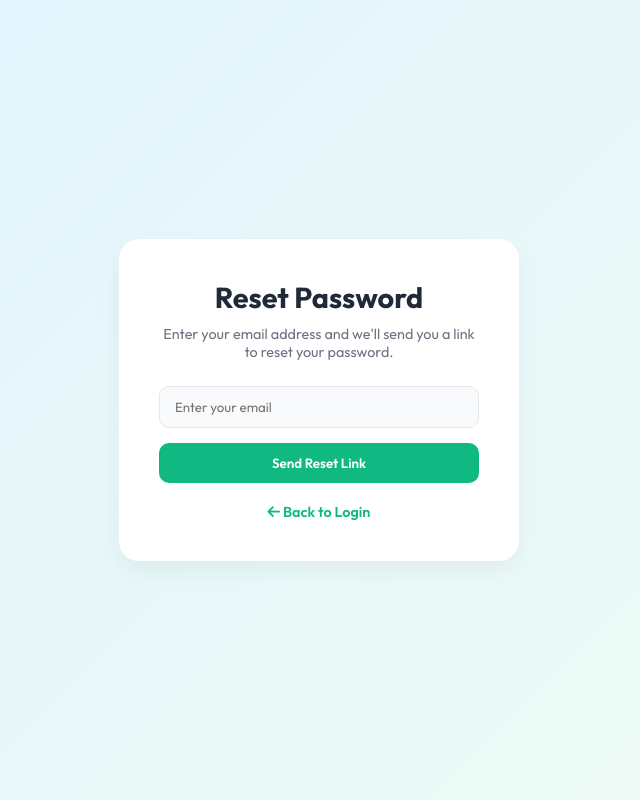
After one commit to AmalDamy/ShareMyRide, a PHP site: page /sharemyride/forgot_password.php in a window 1280 px wide. The commit adds this page. Shown: the whole page, without its empty margins (321-961 px from the left). Run offline with PHP 8.4, Linux system fonts and the light colour scheme.

Commit message:
login updated

```diff
--- /dev/null
+++ b/forgot_password.php
@@ -0,0 +1,146 @@
+<?php
+require_once 'config.php';
+?>
+<!DOCTYPE html>
+<html lang="en">
+<head>
+    <meta charset="UTF-8">
+    <meta name="viewport" content="width=device-width, initial-scale=1.0">
+    <title>Forgot Password - ShareMyRide</title>
+    <link href="https://fonts.googleapis.com/css2?family=Outfit:wght@300;400;600;700&display=swap" rel="stylesheet">
+    <link rel="stylesheet" href="https://cdnjs.cloudflare.com/ajax/libs/font-awesome/6.4.0/css/all.min.css">
+    <style>
+        :root {
+            --primary: #10b981;
+            --primary-dark: #059669;
+            --text: #1f2937;
+        }
+        * { box-sizing: border-box; margin: 0; padding: 0; font-family: 'Outfit', sans-serif; }
+        body {
+            background-image: linear-gradient(135deg, #e0f2fe 0%, #f0fdf4 100%);
+            height: 100vh;
+            display: flex;
+            justify-content: center;
+            align-items: center;
+            padding: 20px;
+        }
+        .card {
+            background: #fff;
+            padding: 40px;
+            border-radius: 20px;
+            box-shadow: 0 10px 25px rgba(0,0,0,0.05);
+            width: 100%;
+            max-width: 400px;
+            text-align: center;
+        }
+        h1 { font-size: 1.8rem; margin-bottom: 10px; color: var(--text); }
+        p { color: #6b7280; font-size: 0.9rem; margin-bottom: 25px; }
+        input {
+            width: 100%;
+            padding: 12px 15px;
+            margin-bottom: 15px;
+            border: 1px solid #e5e7eb;
+            border-radius: 10px;
+            outline: none;
+            background: #f9fafb;
+        }
+        button {
+            width: 100%;
+            padding: 12px;
+            background: var(--primary);
+            color: #fff;
+            border: none;
+            border-radius: 10px;
+            font-weight: 600;
+            cursor: pointer;
+            transition: background 0.3s;
+        }
+        button:hover { background: var(--primary-dark); }
+        .back-link {
+            display: block;
+            margin-top: 20px;
+            color: var(--primary);
+            text-decoration: none;
+            font-size: 0.9rem;
+            font-weight: 600;
+        }
+        .alert {
+            padding: 10px;
+            border-radius: 8px;
+            margin-bottom: 20px;
+            font-size: 0.85rem;
+            display: none;
+        }
+        .alert-success { background: #d1fae5; color: #065f46; }
+        .alert-error { background: #fee2e2; color: #b91c1c; }
+    </style>
+</head>
+<body>
+    <div class="card">
+        <h1>Reset Password</h1>
+        <p>Enter your email address and we'll send you a link to reset your password.</p>
+
+        <div id="alertBox" class="alert"></div>
+
+        <form onsubmit="handleSubmit(event)">
+            <input type="email" id="email" placeholder="Enter your email" required>
+            <button type="submit" id="submitBtn">Send Reset Link</button>
+        </form>
+
+        <a href="login.php" class="back-link"><i class="fas fa-arrow-left"></i> Back to Login</a>
+    </div>
+
+    <script>
+        async function handleSubmit(e) {
+            e.preventDefault();
+            const email = document.getElementById('email').value;
+            const btn = document.getElementById('submitBtn');
+            const alertBox = document.getElementById('alertBox');
+
+            btn.disabled = true;
+            btn.innerHTML = '<i class="fas fa-spinner fa-spin"></i> Sending...';
+            alertBox.style.display = 'none';
+
+            try {
+                const response = await fetch('api_forgot_password.php', {
+                    method: 'POST',
+                    headers: { 'Content-Type': 'application/json' },
+                    body: JSON.stringify({ email: email })
+                });
+
+                const rawText = await response.text();
+                let data;
+                try {
+                    data = JSON.parse(rawText);
+                } catch (pe) {
+                    console.error('Non-JSON response:', rawText);
+                    throw new Error('Server error occurred.');
+                }
+
+                if (data.success) {
+                    alertBox.className = 'alert alert-success';
+                    alertBox.innerHTML = `<strong>Success!</strong> ${data.message}`;
+                    if (data.reset_link) {
+                        alertBox.innerHTML += `<br><br><strong>Direct Link:</strong><br><a href="${data.reset_link}" style="word-break: break-all;">${data.reset_link}</a>`;
+                    }
+                    alertBox.style.display = 'block';
+                } else {
+                    alertBox.className = 'alert alert-error';
+                    alertBox.innerText = data.message;
+                    if (data.reset_link) {
+                         alertBox.innerHTML += `<br><br><strong>Demo Mode Link:</strong><br><a href="${data.reset_link}" style="word-break: break-all;">${data.reset_link}</a>`;
+                    }
+                    alertBox.style.display = 'block';
+                }
+            } catch (error) {
+                alertBox.className = 'alert alert-error';
+                alertBox.innerText = error.message || 'Something went wrong. Please try again.';
+                alertBox.style.display = 'block';
+            } finally {
+                btn.disabled = false;
+                btn.innerText = 'Send Reset Link';
+            }
+        }
+    </script>
+</body>
+</html>
--- a/login.php
+++ b/login.php
@@ -348,7 +348,7 @@ if (isset($_SESSION['user_id'])) {
 
                 <input type="email" id="loginEmail" placeholder="Email" required autocomplete="off" />
                 <input type="password" id="loginPass" placeholder="Password" required autocomplete="new-password" />
-                <a href="#" style="font-size: 0.8rem; margin: 10px 0;">Forgot your password?</a>
+                <a href="forgot_password.php" style="font-size: 0.8rem; margin: 10px 0;">Forgot your password?</a>
 
                 <button type="submit">Sign In</button>
 
```
Also changed, not shown: api_forgot_password.php (+26 -13 lines), api_reset_password.php (+26 -25 lines), database.sql (+9 -0 lines), reset_password.php (added, +157 -0 lines).
